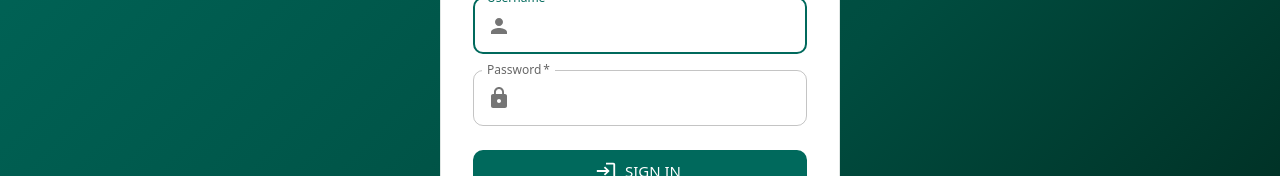
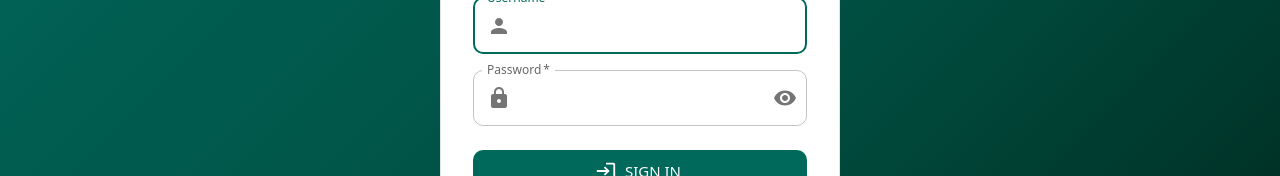
Before and after one commit to MD-NAVED/medistock, a React (Vite) app in the folder client/: page /login in a window 1280 px wide. Shown: the part 344-520 px from the top of the page. Built offline with nearby package versions, Linux system fonts and the light colour scheme; no server answers; what @capacitor/core would draw is missing.

Commit message:
feat: add show/hide password toggle on login page

```diff
--- a/client/src/pages/Login.jsx
+++ b/client/src/pages/Login.jsx
@@ -2,12 +2,14 @@ import { useState } from 'react';
 import { useNavigate } from 'react-router-dom';
 import {
   Box, Card, CardContent, Typography, TextField, Button, InputAdornment,
-  Avatar, Alert,
+  Avatar, Alert, IconButton,
 } from '@mui/material';
 import LocalPharmacyIcon from '@mui/icons-material/LocalPharmacy';
 import PersonIcon from '@mui/icons-material/Person';
 import LockIcon from '@mui/icons-material/Lock';
 import LoginIcon from '@mui/icons-material/Login';
+import VisibilityIcon from '@mui/icons-material/Visibility';
+import VisibilityOffIcon from '@mui/icons-material/VisibilityOff';
 import { api } from '../api';
 import { useAuth } from '../auth';
 
@@ -16,6 +18,7 @@ export default function Login() {
   const navigate = useNavigate();
   const [username, setUsername] = useState('');
   const [password, setPassword] = useState('');
+  const [showPassword, setShowPassword] = useState(false);
   const [error, setError] = useState('');
   const [busy, setBusy] = useState(false);
   const expired = new URLSearchParams(window.location.search).get('expired') === '1';
@@ -69,9 +72,22 @@ export default function Login() {
               sx={{ mb: 2 }}
             />
             <TextField
-              label="Password" type="password" fullWidth required
+              label="Password" type={showPassword ? 'text' : 'password'} fullWidth required
               value={password} onChange={(e) => setPassword(e.target.value)}
-              InputProps={{ startAdornment: (<InputAdornment position="start"><LockIcon /></InputAdornment>) }}
+              InputProps={{
+                startAdornment: (<InputAdornment position="start"><LockIcon /></InputAdornment>),
+                endAdornment: (
+                  <InputAdornment position="end">
+                    <IconButton
+                      onClick={() => setShowPassword(!showPassword)}
+                      edge="end"
+                      aria-label={showPassword ? 'Hide password' : 'Show password'}
+                    >
+                      {showPassword ? <VisibilityOffIcon /> : <VisibilityIcon />}
+                    </IconButton>
+                  </InputAdornment>
+                ),
+              }}
               sx={{ mb: 3 }}
             />
             <Button type="submit" variant="contained" size="large" fullWidth startIcon={<LoginIcon />} disabled={busy}>
```
